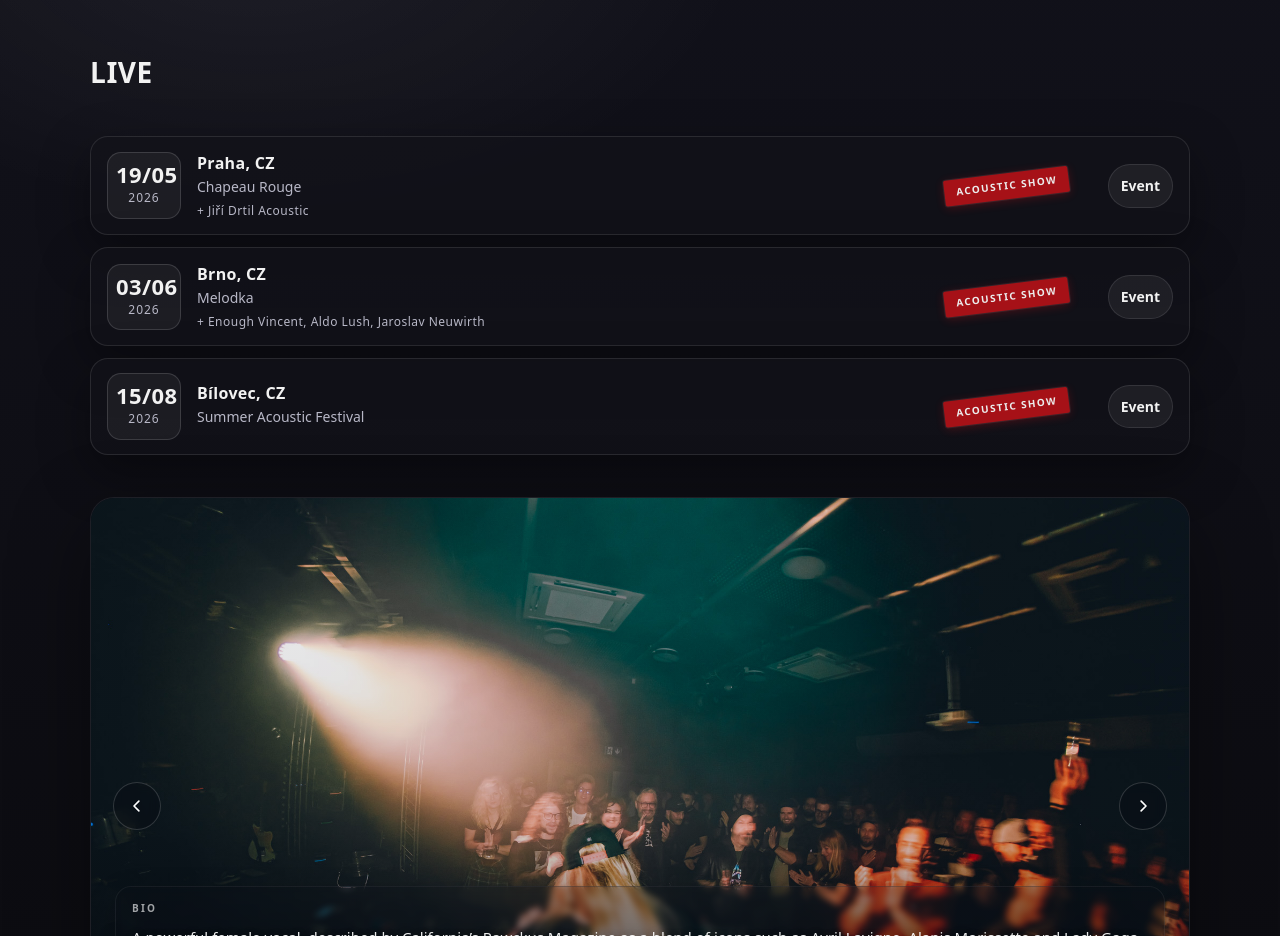
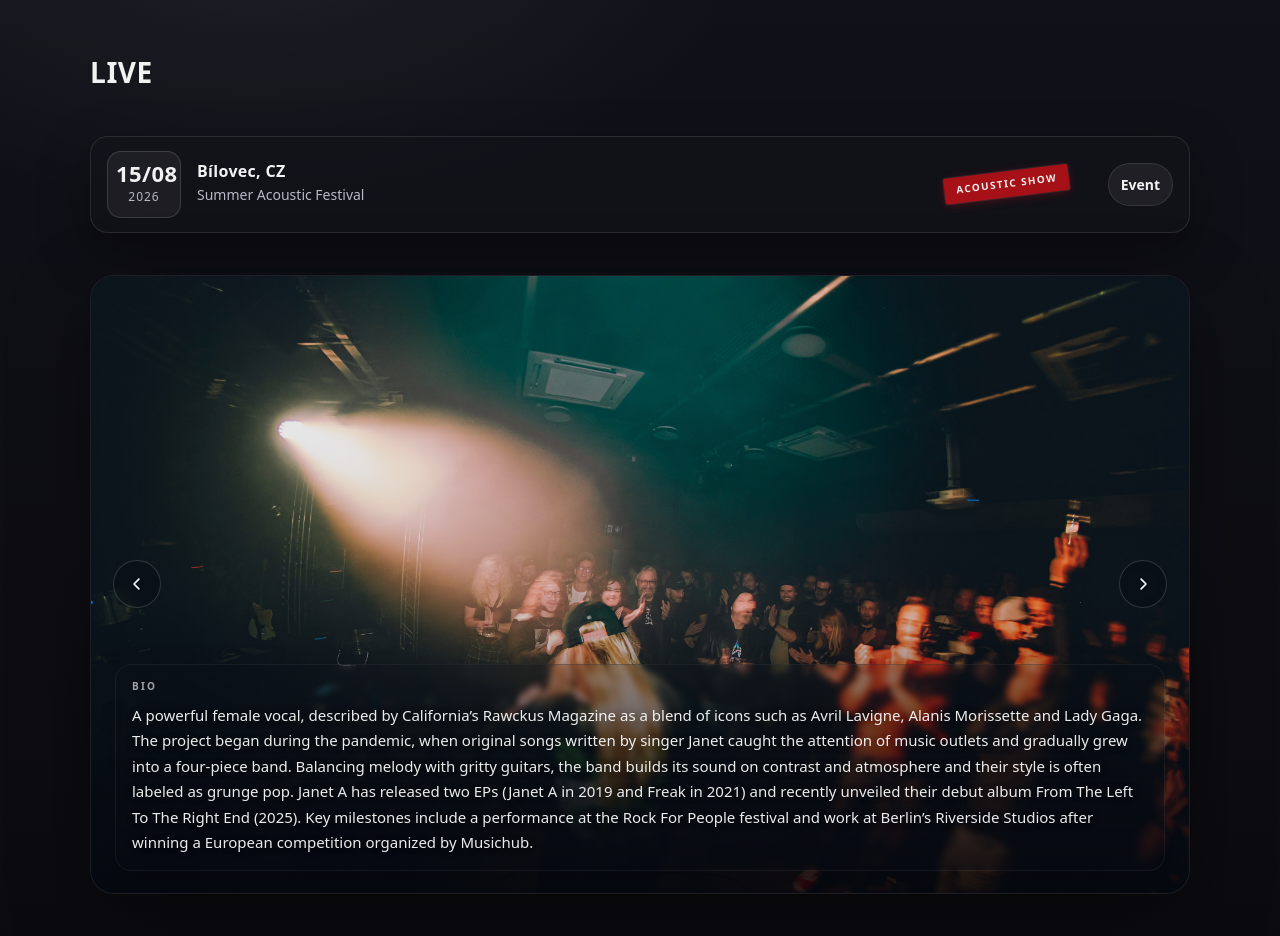
Before and after one commit to janetasmusic/janetasmusic.github.io, a plain HTML site: page index-en.html in a window 1280 px wide. Shown: the part 780-1716 px from the top of the page. Drawn offline with Linux system fonts and the light colour scheme.

Commit message:
live shows updated

```diff
--- a/index-en.html
+++ b/index-en.html
@@ -108,43 +108,6 @@
         </div>
 
         <div class="shows-list" data-shows>
-          <article class="show-item">
-            <span class="event-sticker">Acoustic Show</span>
-            <div class="show-date">
-              <div class="show-day">19/05</div>
-              <div class="show-my">2026</div>
-            </div>
-
-            <div class="show-main">
-              <div class="show-city">Praha, CZ</div>
-              <div class="show-venue muted">Chapeau Rouge</div>
-              <div class="show-with">+ Jiří Drtil Acoustic</div>
-            </div>
-
-            <div class="show-actions">
-              <a class="btn small" href="https://www.facebook.com/events/2423422654842760/" target="_blank"
-                rel="noopener">Event</a>
-            </div>
-          </article>
-
-          <article class="show-item">
-            <span class="event-sticker">Acoustic Show</span>
-            <div class="show-date">
-              <div class="show-day">03/06</div>
-              <div class="show-my">2026</div>
-            </div>
-
-            <div class="show-main">
-              <div class="show-city">Brno, CZ</div>
-              <div class="show-venue muted">Melodka</div>
-              <div class="show-with">+ Enough Vincent, Aldo Lush, Jaroslav Neuwirth</div>
-            </div>
-
-            <div class="show-actions">
-              <a class="btn small" href="https://www.facebook.com/events/2559932397800295" target="_blank"
-                rel="noopener">Event</a>
-            </div>
-          </article>
 
           <article class="show-item">
             <span class="event-sticker">Acoustic Show</span>
```
Also changed, not shown: index.html (+0 -37 lines).
